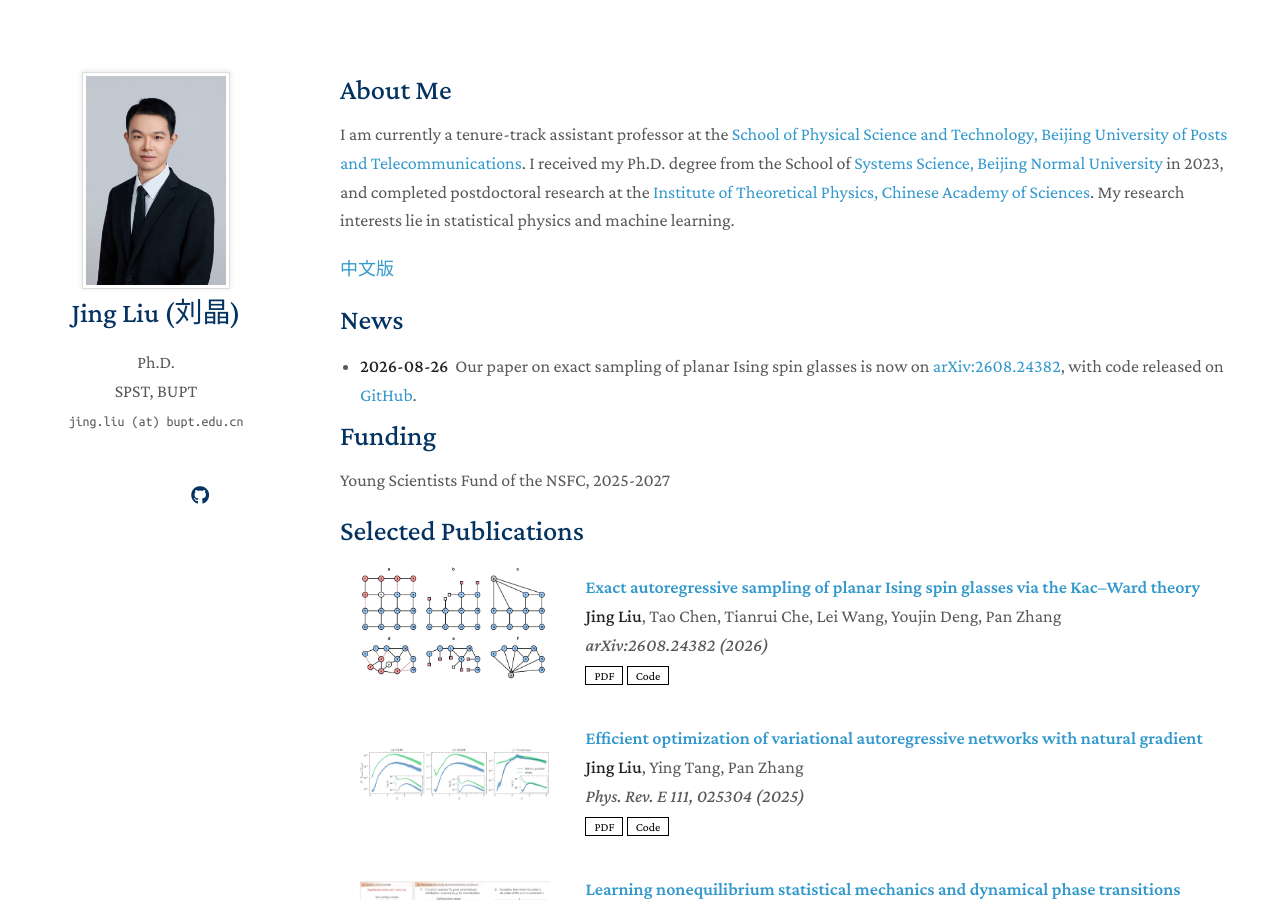
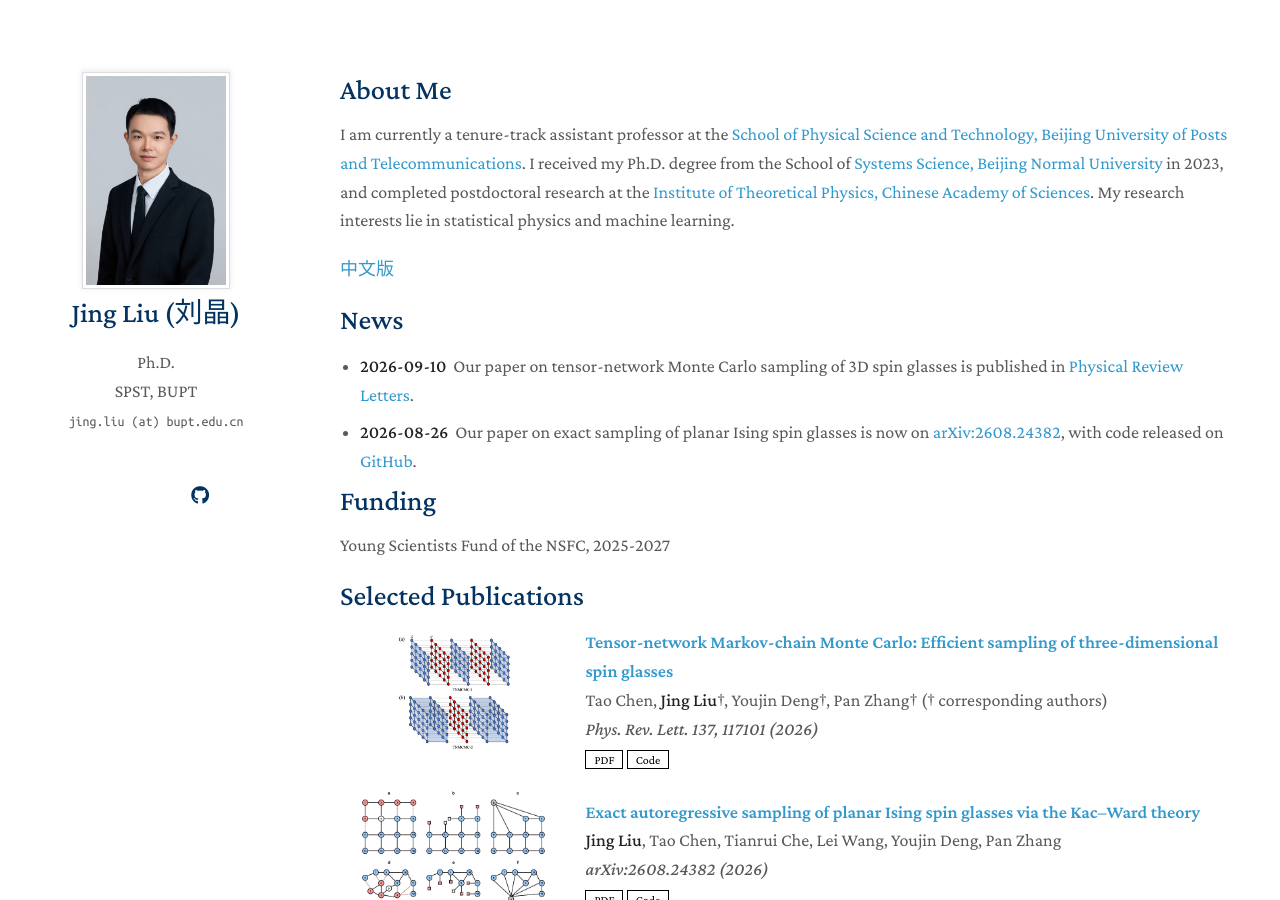
Before and after one commit to bnuliujing/bnuliujing.github.io, a Jekyll site: the page built from index.md, in a window 1280 px wide and 900 px high. Built offline with Jekyll 4.4.1, drawn with Linux system fonts in a browser that asks for light colours; a style sheet for code colours, icons or effects is not loaded.

Commit message:
update pubs/news

```diff
--- a/_data/news.yml
+++ b/_data/news.yml
@@ -5,10 +5,10 @@
 #   zh:   Chinese text (HTML links allowed)
 main:
 
+  - date: "2026-09-10"
+    en: 'Our paper on tensor-network Monte Carlo sampling of 3D spin glasses is published in <a href="https://doi.org/10.1103/96lr-z7tb">Physical Review Letters</a>.'
+    zh: '我们关于三维自旋玻璃张量网络蒙特卡洛采样的论文发表于 <a href="https://doi.org/10.1103/96lr-z7tb">Physical Review Letters</a>.'
+
   - date: "2026-08-26"
     en: 'Our paper on exact sampling of planar Ising spin glasses is now on <a href="https://arxiv.org/abs/2608.24382">arXiv:2608.24382</a>, with code released on <a href="https://github.com/bnuliujing/pykacward">GitHub</a>.'
-    zh: '我们关于平面 Ising 自旋玻璃精确采样的论文已上传至 <a href="https://arxiv.org/abs/2608.24382">arXiv:2608.24382</a>，代码已在 <a href="https://github.com/bnuliujing/pykacward">GitHub</a> 开源。'
-
-  # - date: "2026"
-    # en: 'Our paper on tensor-network Monte Carlo sampling of 3D spin glasses is published in <a href="https://doi.org/10.1103/96lr-z7tb">Physical Review Letters</a>.'
-    # zh: '我们关于三维自旋玻璃张量网络蒙特卡洛采样的论文发表于 <a href="https://doi.org/10.1103/96lr-z7tb">Physical Review Letters</a>。'
+    zh: '我们关于平面 Ising 自旋玻璃精确采样的论文已上传至 <a href="https://arxiv.org/abs/2608.24382">arXiv:2608.24382</a>，代码已在 <a href="https://github.com/bnuliujing/pykacward">GitHub</a> 开源.'
```
Also changed, not shown: _data/publications.yml (+7 -18 lines).
